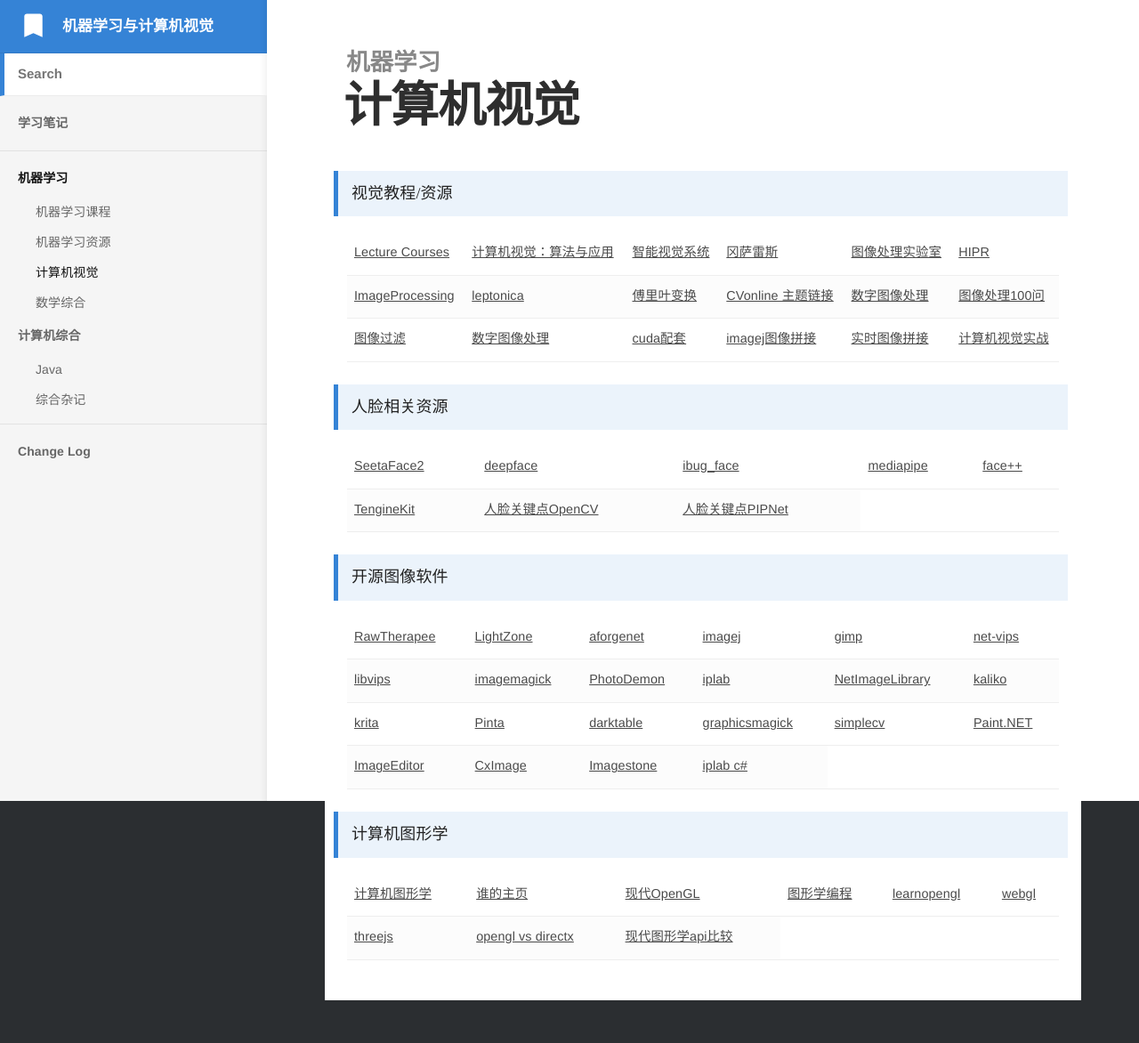
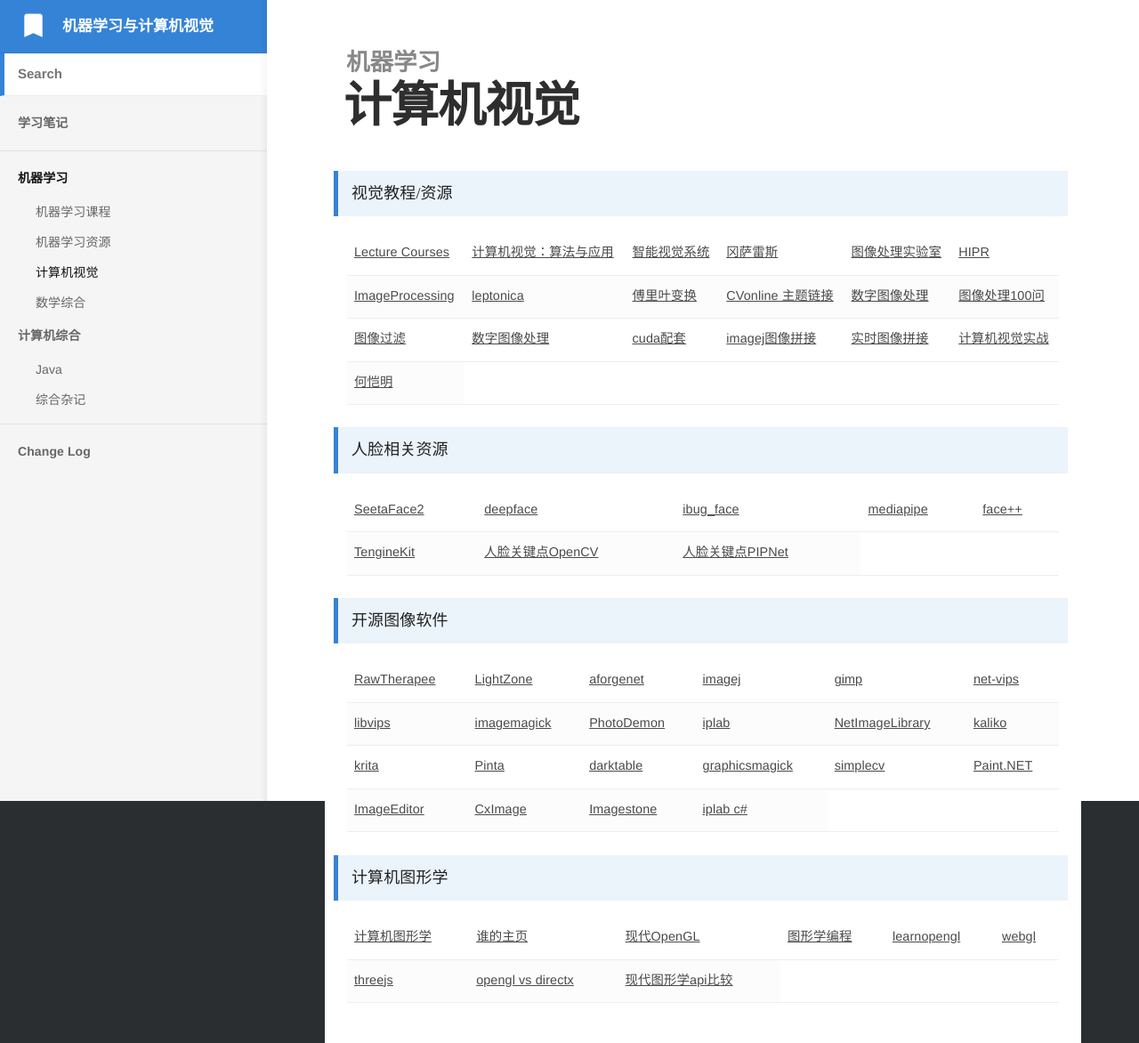
Before and after one commit to bashendixie/Machine_Learning_Notes, a Jekyll site: the page built from _docs/1、机器学习/计算机视觉.md, in a window 1280 px wide. Shown: the whole page at 89% size. Built offline with Jekyll 4.4.1, drawn with Linux system fonts in a browser that asks for light colours; some web fonts are replaced; before the commit the page ends 1124 px from its top, so only the background shows below that.

Commit message:
no message

```diff
--- a/_docs/1、机器学习/计算机视觉.md
+++ b/_docs/1、机器学习/计算机视觉.md
@@ -65,6 +65,11 @@
 			</td>
 			<td>
 				<a href="https://charmve.github.io/computer-vision-in-action/#/README" target="_blank">计算机视觉实战</a>
+			</td>
+		</tr>
+		<tr>
+			<td>
+				<a href="https://kaiminghe.github.io/" target="_blank">何恺明</a>
 			</td>
 		</tr>
 	</tbody>
```
